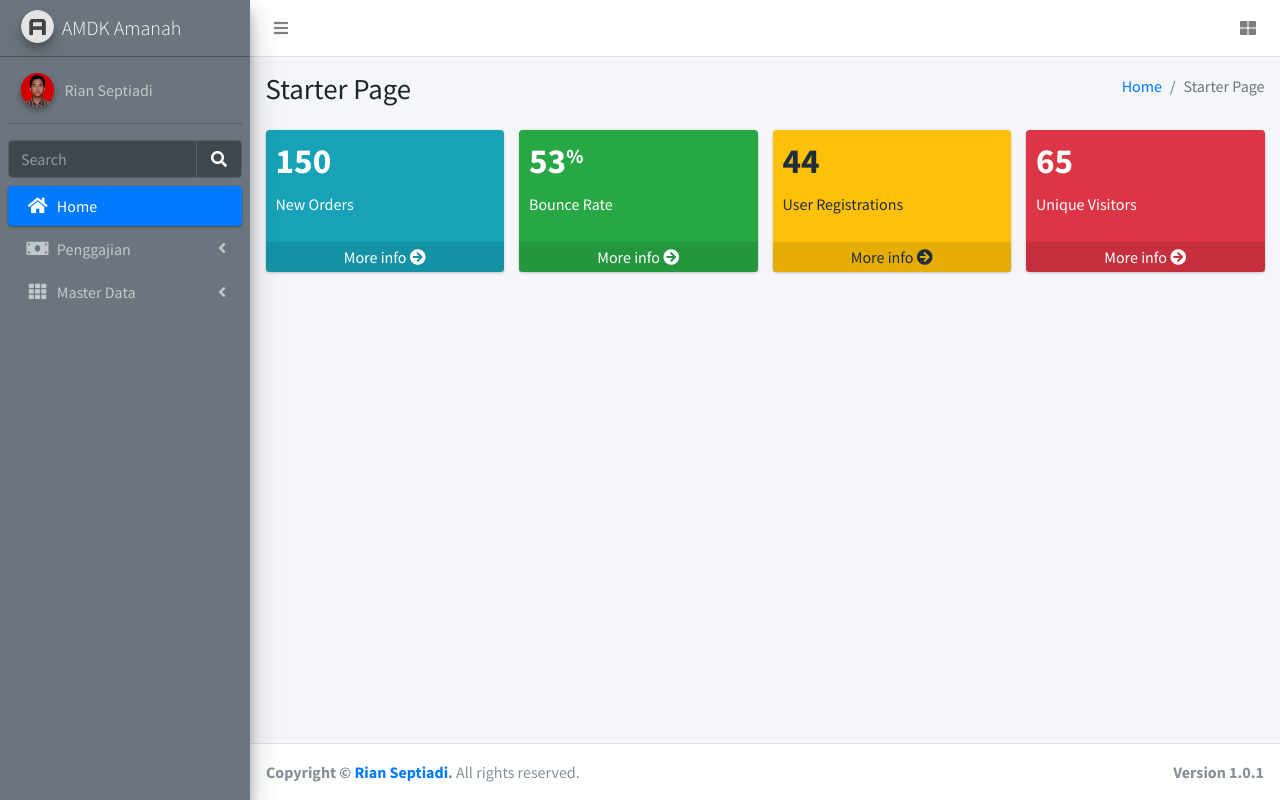
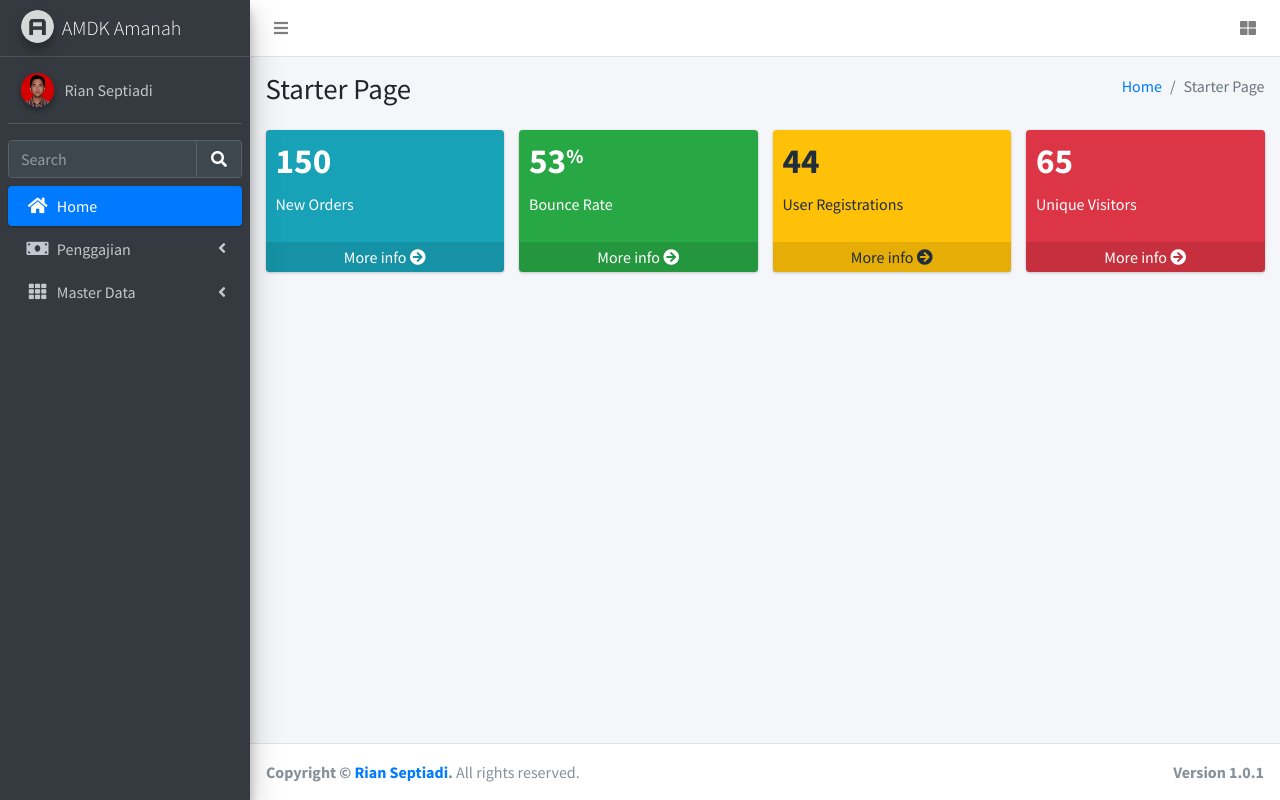
Before and after one commit to mikahikaai/ayominumamanah, a PHP site: page /index.php in a window 1280 px wide. Run offline with PHP 8.4, Linux system fonts and the light colour scheme; some libraries are stand-ins or nearby versions.

```diff
--- a/index.php
+++ b/index.php
@@ -53,7 +53,7 @@ include_once "partials/scripts.php";
   ?>
     <div class="preloader">
       <div class="loading">
-        <img src="./images/hampirsampai.gif" width="25%"><br>
+        <img src="./images/hampirsampai.gif" width="35%"><br>
         <p id="preloader">. . .Hampir sampai. . .</p>
       </div>
     </div>
--- a/partials/sidebar.php
+++ b/partials/sidebar.php
@@ -1,5 +1,5 @@
 <!-- Main Sidebar Container -->
-<aside class="main-sidebar sidebar-dark-primary elevation-4 position-fixed bg-gray">
+<aside class="main-sidebar sidebar-dark-primary elevation-4 position-fixed">
   <!-- Brand Logo -->
   <a href="/" class="brand-link">
     <img src="dist/img/AdminLTELogo.png" alt="AMDK Amanah" class="brand-image img-circle elevation-3" style="opacity: .8">
```
